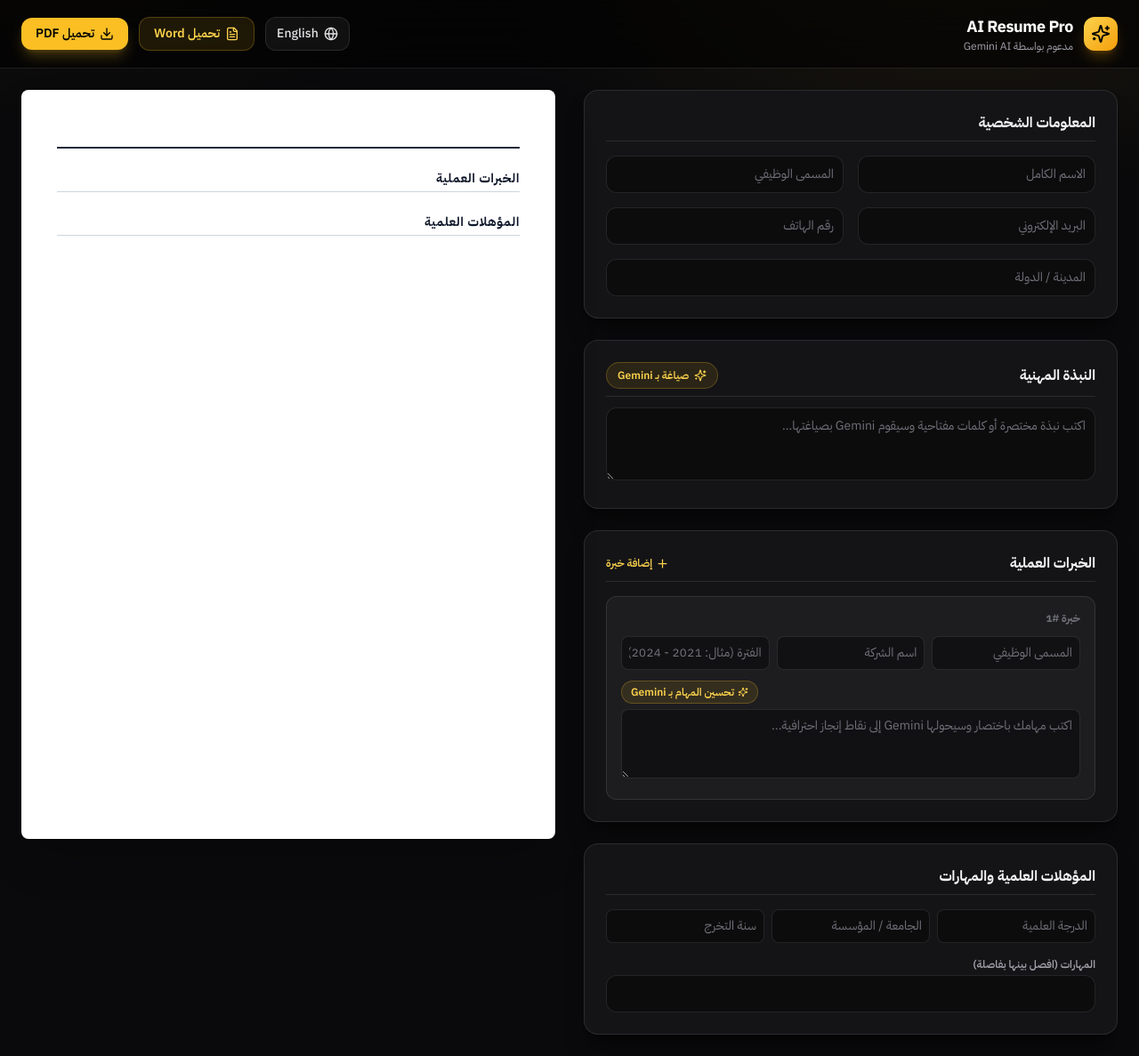
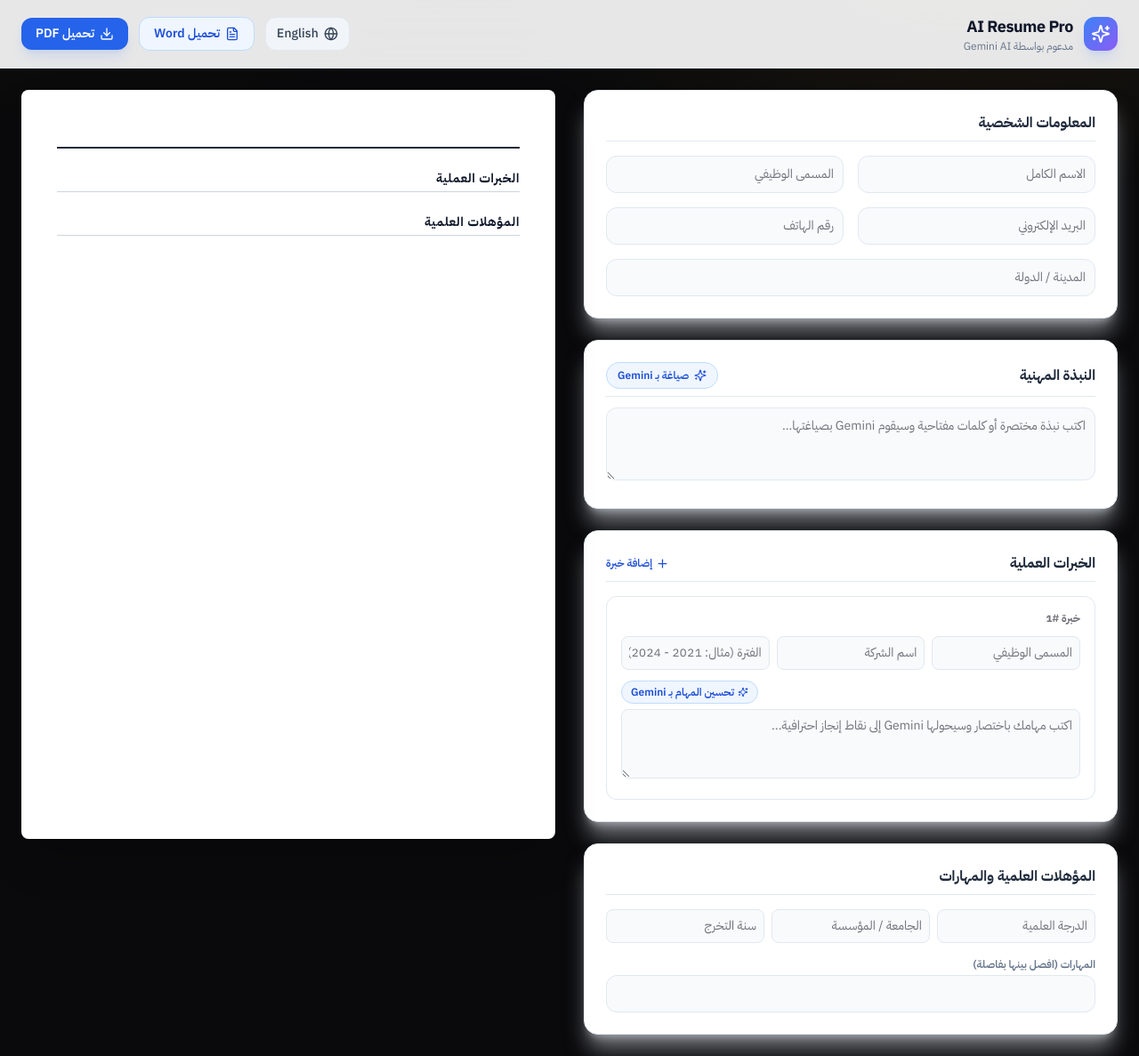
Before and after one commit to mrahmed22296-gif/ai-resume-builder, a Next.js app: page / in a window 1280 px wide. Shown: the whole page at 89% size. Built offline with nearby package versions, Linux system fonts and the light colour scheme.

Commit message:
Update page.js

```diff
--- a/app/page.js
+++ b/app/page.js
@@ -285,21 +285,21 @@ export default function ResumeBuilder() {
   return (
     <div className="resume-builder min-h-screen flex flex-col">
       {/* الشريط العلوي */}
-      <header className="resume-app-header bg-black/60 backdrop-blur-xl border-b border-white/10 px-4 sm:px-6 py-4 sticky top-0 z-10 flex flex-wrap items-center justify-between gap-4">
+      <header className="resume-app-header bg-white/90 backdrop-blur-xl border-b border-slate-200 px-4 sm:px-6 py-4 sticky top-0 z-10 flex flex-wrap items-center justify-between gap-4">
         <div className="flex items-center gap-3">
-          <div className="bg-gradient-to-br from-amber-300 to-amber-500 text-black p-2 rounded-xl shadow-lg shadow-amber-500/25">
+          <div className="bg-gradient-to-br from-blue-500 to-violet-500 text-white p-2 rounded-xl shadow-lg shadow-blue-500/15">
             <Sparkles size={22} />
           </div>
           <div>
-            <h1 className="font-bold text-lg text-white tracking-tight">AI Resume Pro</h1>
-            <p className="text-xs text-zinc-400">{t.poweredBy}</p>
+            <h1 className="font-bold text-lg text-slate-900 tracking-tight">AI Resume Pro</h1>
+            <p className="text-xs text-slate-500">{t.poweredBy}</p>
           </div>
         </div>
 
         <div className="flex items-center gap-2.5 sm:gap-3">
           <button
             onClick={() => setLang(lang === "ar" ? "en" : "ar")}
-            className="flex items-center gap-1.5 px-3 py-2 text-sm font-medium text-zinc-200 bg-white/5 hover:bg-white/10 border border-white/10 rounded-xl transition"
+            className="flex items-center gap-1.5 px-3 py-2 text-sm font-medium text-slate-700 bg-slate-100 hover:bg-slate-200 border border-slate-200 rounded-xl transition"
           >
             <Globe size={16} />
             {lang === "ar" ? "English" : "العربية"}
@@ -307,7 +307,7 @@ export default function ResumeBuilder() {
 
           <button
             onClick={exportToWord}
-            className="flex items-center gap-1.5 px-4 py-2 text-sm font-semibold text-amber-300 bg-amber-400/10 hover:bg-amber-400/20 border border-amber-400/25 rounded-xl transition"
+            className="flex items-center gap-1.5 px-4 py-2 text-sm font-semibold text-blue-700 bg-blue-50 hover:bg-blue-100 border border-blue-200 rounded-xl transition"
           >
             <FileText size={16} />
             {t.downloadWord}
@@ -315,7 +315,7 @@ export default function ResumeBuilder() {
 
           <button
             onClick={exportToPDF}
-            className="flex items-center gap-1.5 px-4 py-2 text-sm font-semibold text-black bg-amber-400 hover:bg-amber-300 rounded-xl shadow-lg shadow-amber-400/25 transition"
+            className="flex items-center gap-1.5 px-4 py-2 text-sm font-semibold text-white bg-blue-600 hover:bg-blue-700 rounded-xl shadow-lg shadow-blue-500/15 transition"
           >
             <Download size={16} />
             {t.downloadPdf}
@@ -330,55 +330,55 @@ export default function ResumeBuilder() {
         <div className="resume-editor lg:col-span-6 space-y-6">
 
           {/* المعلومات الشخصية */}
-          <section className="bg-[#141417] p-6 rounded-2xl border border-white/10 shadow-xl shadow-black/40 space-y-4">
-            <h2 className="font-bold text-base text-zinc-100 border-b border-white/10 pb-2">{t.personal}</h2>
+          <section className="bg-white p-6 rounded-2xl border border-slate-200 shadow-xl shadow-slate-200/50 space-y-4">
+            <h2 className="font-bold text-base text-slate-800 border-b border-slate-200 pb-2">{t.personal}</h2>
             <div className="grid grid-cols-1 md:grid-cols-2 gap-4">
               <input
                 type="text"
                 placeholder={t.fullName}
                 value={resume.fullName}
                 onChange={(e) => setResume({ ...resume, fullName: e.target.value })}
-                className="p-2.5 bg-black/40 border border-white/10 text-zinc-100 placeholder:text-zinc-500 rounded-xl text-sm focus:ring-2 focus:ring-amber-400/60 focus:border-amber-400/40 outline-none transition"
+                className="p-2.5 bg-slate-50 border border-slate-200 text-slate-800 placeholder:text-zinc-500 rounded-xl text-sm focus:ring-2 focus:ring-blue-400/50 focus:border-blue-400 outline-none transition"
               />
               <input
                 type="text"
                 placeholder={t.jobTitle}
                 value={resume.jobTitle}
                 onChange={(e) => setResume({ ...resume, jobTitle: e.target.value })}
-                className="p-2.5 bg-black/40 border border-white/10 text-zinc-100 placeholder:text-zinc-500 rounded-xl text-sm focus:ring-2 focus:ring-amber-400/60 focus:border-amber-400/40 outline-none transition"
+                className="p-2.5 bg-slate-50 border border-slate-200 text-slate-800 placeholder:text-zinc-500 rounded-xl text-sm focus:ring-2 focus:ring-blue-400/50 focus:border-blue-400 outline-none transition"
               />
               <input
                 type="email"
                 placeholder={t.email}
                 value={resume.email}
                 onChange={(e) => setResume({ ...resume, email: e.target.value })}
-                className="p-2.5 bg-black/40 border border-white/10 text-zinc-100 placeholder:text-zinc-500 rounded-xl text-sm focus:ring-2 focus:ring-amber-400/60 focus:border-amber-400/40 outline-none transition"
+                className="p-2.5 bg-slate-50 border border-slate-200 text-slate-800 placeholder:text-zinc-500 rounded-xl text-sm focus:ring-2 focus:ring-blue-400/50 focus:border-blue-400 outline-none transition"
               />
               <input
                 type="text"
                 placeholder={t.phone}
                 value={resume.phone}
                 onChange={(e) => setResume({ ...resume, phone: e.target.value })}
-                className="p-2.5 bg-black/40 border border-white/10 text-zinc-100 placeholder:text-zinc-500 rounded-xl text-sm focus:ring-2 focus:ring-amber-400/60 focus:border-amber-400/40 outline-none transition"
+                className="p-2.5 bg-slate-50 border border-slate-200 text-slate-800 placeholder:text-zinc-500 rounded-xl text-sm focus:ring-2 focus:ring-blue-400/50 focus:border-blue-400 outline-none transition"
               />
               <input
                 type="text"
                 placeholder={t.location}
                 value={resume.location}
                 onChange={(e) => setResume({ ...resume, location: e.target.value })}
-                className="p-2.5 bg-black/40 border border-white/10 text-zinc-100 placeholder:text-zinc-500 rounded-xl text-sm md:col-span-2 focus:ring-2 focus:ring-amber-400/60 focus:border-amber-400/40 outline-none transition"
+                className="p-2.5 bg-slate-50 border border-slate-200 text-slate-800 placeholder:text-zinc-500 rounded-xl text-sm md:col-span-2 focus:ring-2 focus:ring-blue-400/50 focus:border-blue-400 outline-none transition"
               />
             </div>
           </section>
 
           {/* النبذة المهنية */}
-          <section className="bg-[#141417] p-6 rounded-2xl border border-white/10 shadow-xl shadow-black/40 space-y-3">
-            <div className="flex items-center justify-between border-b border-white/10 pb-2">
-              <h2 className="font-bold text-base text-zinc-100">{t.summary}</h2>
+          <section className="bg-white p-6 rounded-2xl border border-slate-200 shadow-xl shadow-slate-200/50 space-y-3">
+            <div className="flex items-center justify-between border-b border-slate-200 pb-2">
+              <h2 className="font-bold text-base text-slate-800">{t.summary}</h2>
               <button
                 onClick={() => enhanceWithAI([resume.jobTitle, resume.summary].map(value => value.trim()).filter(Boolean).join(" - "), "summary")}
                 disabled={loadingField !== null}
-                className="flex items-center gap-1.5 text-xs font-semibold bg-amber-400/10 text-amber-300 hover:bg-amber-400/20 border border-amber-400/25 px-3 py-1.5 rounded-full transition disabled:opacity-50 disabled:cursor-not-allowed"
+                className="flex items-center gap-1.5 text-xs font-semibold bg-blue-50 text-blue-700 hover:bg-blue-100 border border-blue-200 px-3 py-1.5 rounded-full transition disabled:opacity-50 disabled:cursor-not-allowed"
               >
                 {loadingField === "summary" ? <Loader2 size={14} className="animate-spin" /> : <Sparkles size={14} />}
                 {t.draft}
@@ -389,14 +389,14 @@ export default function ResumeBuilder() {
               placeholder={t.summaryHint}
               value={resume.summary}
               onChange={(e) => setResume({ ...resume, summary: e.target.value })}
-              className="w-full p-2.5 bg-black/40 border border-white/10 text-zinc-100 placeholder:text-zinc-500 rounded-xl text-sm focus:ring-2 focus:ring-amber-400/60 focus:border-amber-400/40 outline-none transition"
+              className="w-full p-2.5 bg-slate-50 border border-slate-200 text-slate-800 placeholder:text-zinc-500 rounded-xl text-sm focus:ring-2 focus:ring-blue-400/50 focus:border-blue-400 outline-none transition"
             />
           </section>
 
           {/* الخبرات العملية */}
-          <section className="bg-[#141417] p-6 rounded-2xl border border-white/10 shadow-xl shadow-black/40 space-y-4">
-            <div className="flex items-center justify-between border-b border-white/10 pb-2">
-              <h2 className="font-bold text-base text-zinc-100">{t.experienceHeading}</h2>
+          <section className="bg-white p-6 rounded-2xl border border-slate-200 shadow-xl shadow-slate-200/50 space-y-4">
+            <div className="flex items-center justify-between border-b border-slate-200 pb-2">
+              <h2 className="font-bold text-base text-slate-800">{t.experienceHeading}</h2>
               <button
                 onClick={() =>
                   setResume({
@@ -407,14 +407,14 @@ export default function ResumeBuilder() {
                     ]
                   })
                 }
-                className="flex items-center gap-1 text-xs font-semibold text-amber-300 hover:text-amber-200 transition"
+                className="flex items-center gap-1 text-xs font-semibold text-blue-700 hover:text-amber-200 transition"
               >
                 <Plus size={15} /> {t.addExperience}
               </button>
             </div>
 
             {resume.experiences.map((exp, index) => (
-              <div key={exp.id} className="p-4 bg-white/[0.04] rounded-xl border border-white/10 space-y-3">
+              <div key={exp.id} className="p-4 bg-white/[0.04] rounded-xl border border-slate-200 space-y-3">
                 <div className="flex justify-between items-center">
                   <span className="text-xs font-bold text-zinc-500">{t.experience} #{index + 1}</span>
                   {resume.experiences.length > 1 && (
@@ -442,7 +442,7 @@ export default function ResumeBuilder() {
                       updated[index].role = e.target.value;
                       setResume({ ...resume, experiences: updated });
                     }}
-                    className="p-2 bg-black/40 border border-white/10 text-zinc-100 placeholder:text-zinc-500 rounded-lg text-sm focus:ring-2 focus:ring-amber-400/60 focus:border-amber-400/40 outline-none transition"
+                    className="p-2 bg-slate-50 border border-slate-200 text-slate-800 placeholder:text-zinc-500 rounded-lg text-sm focus:ring-2 focus:ring-blue-400/50 focus:border-blue-400 outline-none transition"
                   />
                   <input
                     type="text"
@@ -453,7 +453,7 @@ export default function ResumeBuilder() {
                       updated[index].company = e.target.value;
                       setResume({ ...resume, experiences: updated });
                     }}
-                    className="p-2 bg-black/40 border border-white/10 text-zinc-100 placeholder:text-zinc-500 rounded-lg text-sm focus:ring-2 focus:ring-amber-400/60 focus:border-amber-400/40 outline-none transition"
+                    className="p-2 bg-slate-50 border border-slate-200 text-slate-800 placeholder:text-zinc-500 rounded-lg text-sm focus:ring-2 focus:ring-blue-400/50 focus:border-blue-400 outline-none transition"
                   />
                   <input
                     type="text"
@@ -464,7 +464,7 @@ export default function ResumeBuilder() {
                       updated[index].period = e.target.value;
                       setResume({ ...resume, experiences: updated });
                     }}
-                    className="p-2 bg-black/40 border border-white/10 text-zinc-100 placeholder:text-zinc-500 rounded-lg text-sm focus:ring-2 focus:ring-amber-400/60 focus:border-amber-400/40 outline-none transition"
+                    className="p-2 bg-slate-50 border border-slate-200 text-slate-800 placeholder:text-zinc-500 rounded-lg text-sm focus:ring-2 focus:ring-blue-400/50 focus:border-blue-400 outline-none transition"
                   />
                 </div>
 
@@ -473,7 +473,7 @@ export default function ResumeBuilder() {
                     <button
                       onClick={() => enhanceWithAI([exp.role, exp.company, exp.description].map(value => value.trim()).filter(Boolean).join(" - "), "experience", exp.id)}
                       disabled={loadingField !== null}
-                      className="flex items-center gap-1 text-xs font-semibold bg-amber-400/10 text-amber-300 hover:bg-amber-400/20 border border-amber-400/25 px-2.5 py-1 rounded-full transition disabled:opacity-50 disabled:cursor-not-allowed"
+                      className="flex items-center gap-1 text-xs font-semibold bg-blue-50 text-blue-700 hover:bg-blue-100 border border-blue-200 px-2.5 py-1 rounded-full transition disabled:opacity-50 disabled:cursor-not-allowed"
                     >
                       {loadingField === `exp-${exp.id}` ? <Loader2 size={12} className="animate-spin" /> : <Sparkles size={12} />}
                       {t.improve}
@@ -488,7 +488,7 @@ export default function ResumeBuilder() {
                       updated[index].description = e.target.value;
                       setResume({ ...resume, experiences: updated });
                     }}
-                    className="w-full p-2 bg-black/40 border border-white/10 text-zinc-100 placeholder:text-zinc-500 rounded-lg text-sm focus:ring-2 focus:ring-amber-400/60 focus:border-amber-400/40 outline-none transition"
+                    className="w-full p-2 bg-slate-50 border border-slate-200 text-slate-800 placeholder:text-zinc-500 rounded-lg text-sm focus:ring-2 focus:ring-blue-400/50 focus:border-blue-400 outline-none transition"
                   />
                 </div>
               </div>
@@ -496,8 +496,8 @@ export default function ResumeBuilder() {
           </section>
 
           {/* التعليم والمهارات */}
-          <section className="bg-[#141417] p-6 rounded-2xl border border-white/10 shadow-xl shadow-black/40 space-y-4">
-            <h2 className="font-bold text-base text-zinc-100 border-b border-white/10 pb-2">{t.educationSkills}</h2>
+          <section className="bg-white p-6 rounded-2xl border border-slate-200 shadow-xl shadow-slate-200/50 space-y-4">
+            <h2 className="font-bold text-base text-slate-800 border-b border-slate-200 pb-2">{t.educationSkills}</h2>
             {resume.education.map((edu, idx) => (
               <div key={edu.id} className="grid grid-cols-1 md:grid-cols-3 gap-2">
                 <input
@@ -509,7 +509,7 @@ export default function ResumeBuilder() {
                     updated[idx].degree = e.target.value;
                     setResume({ ...resume, education: updated });
                   }}
-                  className="p-2 bg-black/40 border border-white/10 text-zinc-100 placeholder:text-zinc-500 rounded-lg text-sm focus:ring-2 focus:ring-amber-400/60 focus:border-amber-400/40 outline-none transition"
+                  className="p-2 bg-slate-50 border border-slate-200 text-slate-800 placeholder:text-zinc-500 rounded-lg text-sm focus:ring-2 focus:ring-blue-400/50 focus:border-blue-400 outline-none transition"
                 />
                 <input
                   type="text"
@@ -520,7 +520,7 @@ export default function ResumeBuilder() {
                     updated[idx].institution = e.target.value;
                     setResume({ ...resume, education: updated });
                   }}
-                  className="p-2 bg-black/40 border border-white/10 text-zinc-100 placeholder:text-zinc-500 rounded-lg text-sm focus:ring-2 focus:ring-amber-400/60 focus:border-amber-400/40 outline-none transition"
+                  className="p-2 bg-slate-50 border border-slate-200 text-slate-800 placeholder:text-zinc-500 rounded-lg text-sm focus:ring-2 focus:ring-blue-400/50 focus:border-blue-400 outline-none transition"
                 />
                 <input
                   type="text"
@@ -531,18 +531,18 @@ export default function ResumeBuilder() {
                     updated[idx].year = e.target.value;
                     setResume({ ...resume, education: updated });
                   }}
-                  className="p-2 bg-black/40 border border-white/10 text-zinc-100 placeholder:text-zinc-500 rounded-lg text-sm focus:ring-2 focus:ring-amber-400/60 focus:border-amber-400/40 outline-none transition"
+                  className="p-2 bg-slate-50 border border-slate-200 text-slate-800 placeholder:text-zinc-500 rounded-lg text-sm focus:ring-2 focus:ring-blue-400/50 focus:border-blue-400 outline-none transition"
                 />
               </div>
             ))}
 
             <div>
-              <label className="block text-xs font-semibold text-zinc-400 mb-1">{t.skillsHint}</label>
+              <label className="block text-xs font-semibold text-slate-500 mb-1">{t.skillsHint}</label>
               <input
                 type="text"
                 value={resume.skills}
                 onChange={(e) => setResume({ ...resume, skills: e.target.value })}
-                className="w-full p-2.5 bg-black/40 border border-white/10 text-zinc-100 placeholder:text-zinc-500 rounded-xl text-sm focus:ring-2 focus:ring-amber-400/60 focus:border-amber-400/40 outline-none transition"
+                className="w-full p-2.5 bg-slate-50 border border-slate-200 text-slate-800 placeholder:text-zinc-500 rounded-xl text-sm focus:ring-2 focus:ring-blue-400/50 focus:border-blue-400 outline-none transition"
               />
             </div>
           </section>
```
